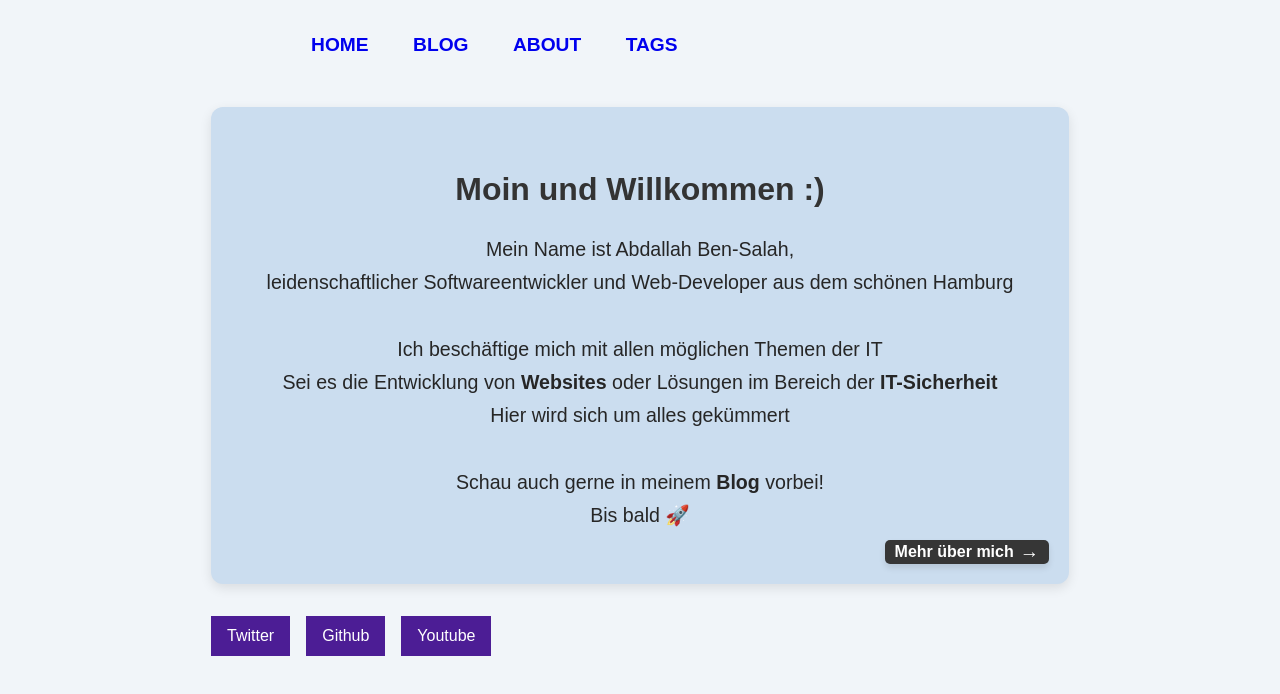
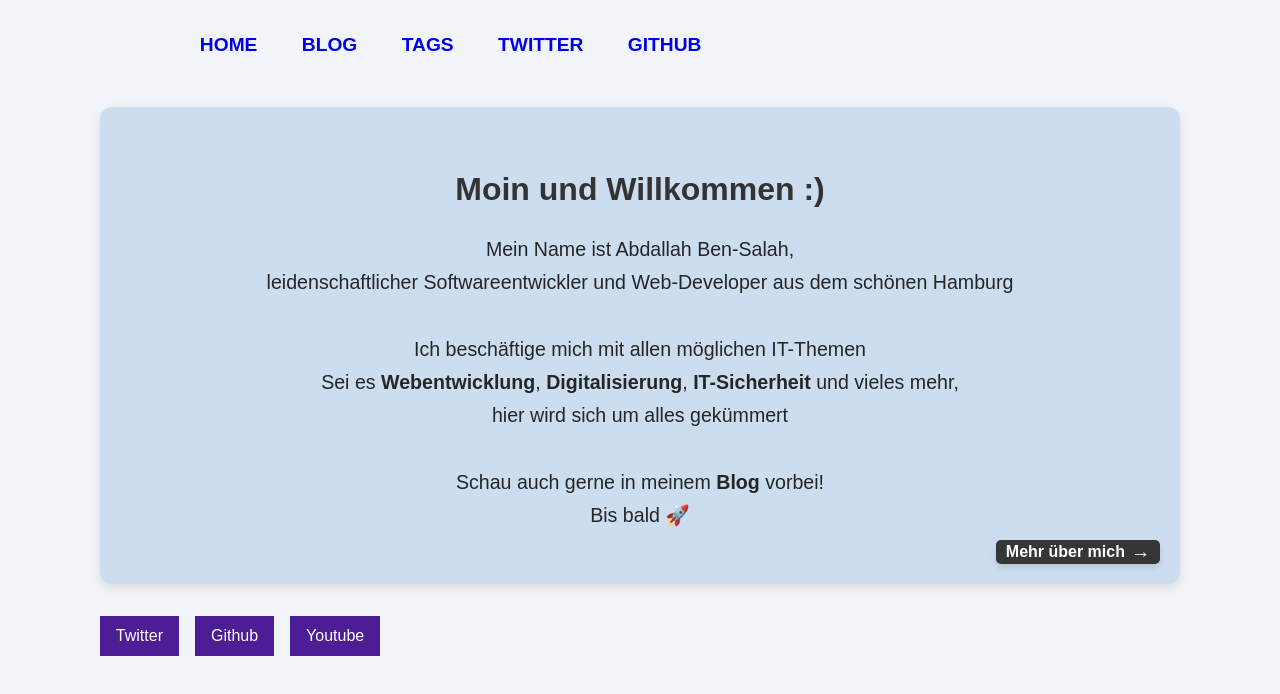
Before and after one commit to bensalah1992/benSalah-Website, an Astro site: page / in a window 1280 px wide. Built offline with nearby package versions, Linux system fonts and the light colour scheme; Astro itself is replaced by a stand-in of ours.

Commit message:
Added social in header and fixes

```diff
--- a/src/components/Intro.astro
+++ b/src/components/Intro.astro
@@ -9,11 +9,11 @@
       <br>
       leidenschaftlicher Softwareentwickler und Web-Developer aus dem schönen Hamburg
       <br><br>
-      Ich beschäftige mich mit allen möglichen Themen der IT
+      Ich beschäftige mich mit allen möglichen IT-Themen
       <br>
-      Sei es die Entwicklung von <b>Websites</b> oder Lösungen im Bereich der <b>IT-Sicherheit</b>
+      Sei es <b>Webentwicklung</b>, <b>Digitalisierung</b>, <b>IT-Sicherheit</b> und vieles mehr,
       <br>
-      Hier wird sich um alles gekümmert
+      hier wird sich um alles gekümmert
       <br><br>
       Schau auch gerne in meinem <b>Blog</b> vorbei!
       <br>
@@ -38,11 +38,11 @@
             <br>
             leidenschaftlicher Softwareentwickler und Web-Developer aus dem schönen Hamburg
             <br><br>
-            Ich beschäftige mich mit allen möglichen Themen der IT
+            Ich beschäftige mich mit allen möglichen IT-Themen
             <br>
-            Sei es die Entwicklung von <b>Websites</b> oder Lösungen im Bereich der <b>IT-Sicherheit</b>
+            Sei es <b>Webentwicklung</b>, <b>Digitalisierung</b>, <b>IT-Sicherheit</b> und vieles mehr,
             <br>
-            Hier wird sich um alles gekümmert
+            hier wird sich um alles gekümmert
             <br><br>
             Schau auch gerne in meinem <b>Blog</b> vorbei!
             <br>
@@ -59,6 +59,7 @@
                 <ul>
                   <li>Webentwicklung (HTML, CSS, JS, Astro...)</li>
                   <li>Backend-Entwicklung (Python, Java, Node.js...)</li>
+                  <li>DevOps (Netlify,... )</li>
                   <li>IT-Sicherheit (Forensic, Network, Web Security... )</li>
                 </ul>
             </div>
--- a/src/components/Navigation.astro
+++ b/src/components/Navigation.astro
@@ -5,6 +5,7 @@
 <div class="nav-links">
   <a href="/">Home</a>
   <a href="/blog">Blog</a>
-  <a href="/about">About</a>
   <a href="/tags/">Tags</a>
+  <a href="https://x.com/ben_5alah" target="_blank" rel="noopener noreferrer">Twitter</a>
+  <a href="https://github.com/offline500" target="_blank" rel="noopener noreferrer">Github</a>
 </div>
--- a/src/styles/global.css
+++ b/src/styles/global.css
@@ -6,7 +6,7 @@ html {
 body {
   margin: 0 auto;
   width: 100%;
-  max-width: 100ch;
+  max-width: 125ch;
   padding: 1rem;
   line-height: 1.5;
 }
```
